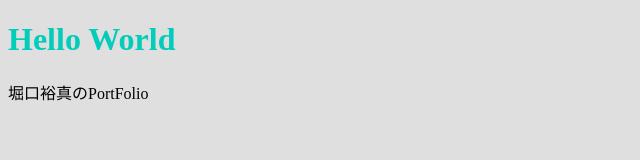
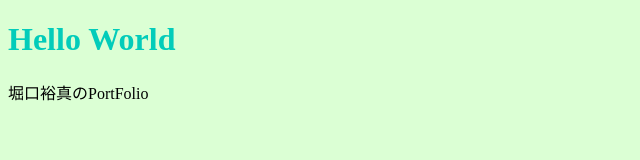
Before and after one commit to horiguchi-webdesign/horiguchi-webdesign.github.io, a plain HTML site: page index.html in a window 1280 px wide. Shown: the whole page, without its empty margins (0-640 px from the left). Drawn offline with Linux system fonts and the light colour scheme.

Commit message:
背景色変更

```diff
--- a/stylesheet.css
+++ b/stylesheet.css
@@ -1,5 +1,5 @@
 body{
-    background-color: #dfdfdf;
+    background-color: #dbffd4;
 }
 
 .title{
```
